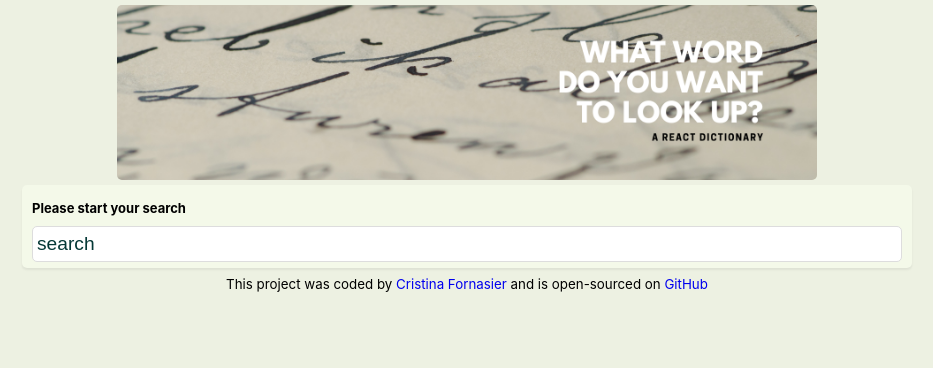
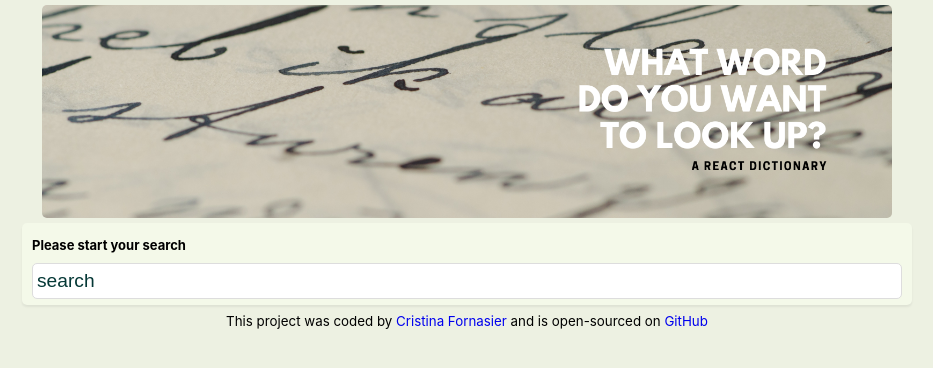
Before and after one commit to cristinafor/dictionary-project, a React (Create React App) app: page / in a window 1280 px wide. Shown: the top 368 px of the page, without its empty margins (13-946 px from the left). Built offline with nearby package versions, Linux system fonts and the light colour scheme; no server answers.

Commit message:
last updates

```diff
--- a/src/App.css
+++ b/src/App.css
@@ -13,7 +13,7 @@ a {
 }
 
 .App-logo {
-  max-width: 700px;
+  max-width: 850px;
   max-height: 300px;
   display: block;
   margin: 0 auto;
--- a/src/App.js
+++ b/src/App.js
@@ -2,7 +2,7 @@ import logo from "./header.png";
 import "./App.css";
 import Dictionary from "./Dictionary";
 
-function App() {
+export default function App() {
   return (
     <div className="App">
       <div className="container">
@@ -36,5 +36,3 @@ function App() {
     </div>
   );
 }
-
-export default App;
--- a/src/Phonetic.js
+++ b/src/Phonetic.js
@@ -5,7 +5,7 @@ export default function Phonetic(props) {
   return (
     <div className="Phonetic">
       <a href={props.phonetic.audio} target="_blank" rel="noreferrer">
-        Listen
+        <i class="bi bi-volume-up-fill"></i>
       </a>{" "}
       <span className="text">{props.phonetic.text}</span>;
     </div>
```
Also changed, not shown: src/index.js (+7 -6 lines).
